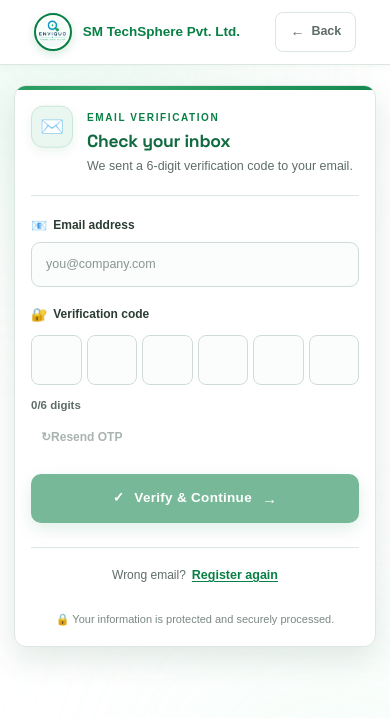
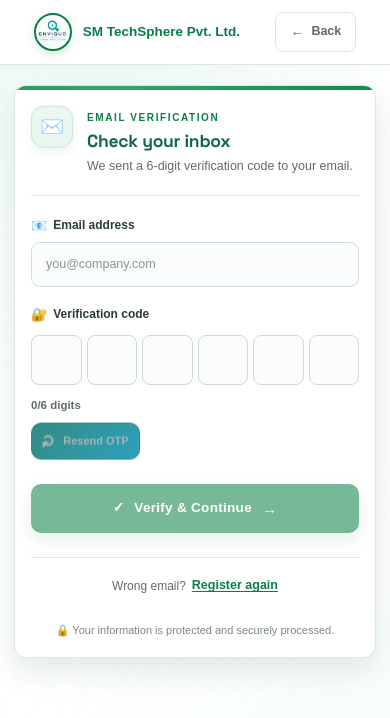
Before and after one commit to Gajanand1219/sm_tech_sphere, a React (Vite) app in the folder frontend/: page /verify-email in a window 390 px wide. Shown: the top 718 px of the page. Built offline with nearby package versions, Linux system fonts and the light colour scheme; no server answers.

Commit message:
Add styles for resend OTP button

```diff
--- a/frontend/src/styles/VerifyEmail.css
+++ b/frontend/src/styles/VerifyEmail.css
@@ -776,3 +776,116 @@
     transition-duration: 0.01ms !important;
   }
 }
+
+
+
+
+/* RESEND OTP BUTTON */
+
+.ve-resend {
+  display: inline-flex;
+  align-items: center;
+  justify-content: center;
+  gap: 7px;
+  padding: 9px 13px;
+  border: 1px solid transparent;
+  border-radius: 10px;
+  font-size: 12px;
+  font-weight: 700;
+  white-space: nowrap;
+  transition: background 0.3s ease, transform 0.3s ease,
+    box-shadow 0.3s ease;
+}
+
+.ve-resend--waiting {
+  color: #64748b;
+  background: #f1f5f9;
+  border-color: #e2e8f0;
+  cursor: not-allowed;
+}
+
+.ve-resend--active {
+  color: #fff;
+  background: linear-gradient(135deg, #0f766e, #0891b2);
+  border-color: #0f766e;
+  cursor: pointer;
+  animation: resendFloat 1.5s ease-in-out infinite;
+}
+
+.ve-resend--active:hover {
+  box-shadow: 0 6px 18px rgba(8, 145, 178, 0.25);
+}
+
+.ve-resend--active:active {
+  transform: scale(0.96);
+}
+
+.ve-resend__icon {
+  display: inline-block;
+  font-size: 17px;
+  line-height: 1;
+}
+
+.ve-resend--active .ve-resend__icon {
+  animation: resendRotate 2s linear infinite;
+}
+
+.ve-resend__clock {
+  font-size: 16px;
+  line-height: 1;
+}
+
+.ve-resend__spinner {
+  width: 13px;
+  height: 13px;
+  border: 2px solid rgba(255, 255, 255, 0.4);
+  border-top-color: currentColor;
+  border-radius: 50%;
+  animation: resendSpin 0.7s linear infinite;
+}
+
+@keyframes resendFloat {
+  0%, 100% {
+    transform: translateY(0);
+  }
+
+  50% {
+    transform: translateY(-3px);
+  }
+}
+
+@keyframes resendRotate {
+  from {
+    transform: rotate(0deg);
+  }
+
+  to {
+    transform: rotate(360deg);
+  }
+}
+
+@keyframes resendSpin {
+  to {
+    transform: rotate(360deg);
+  }
+}
+
+@media (max-width: 480px) {
+  .ve-otp__meta {
+    flex-wrap: wrap;
+    gap: 10px;
+  }
+
+  .ve-resend {
+    font-size: 11px;
+    padding: 9px 10px;
+  }
+}
+
+@media (prefers-reduced-motion: reduce) {
+  .ve-resend--active,
+  .ve-resend--active .ve-resend__icon,
+  .ve-resend__spinner {
+    animation: none;
+  }
+}
```
